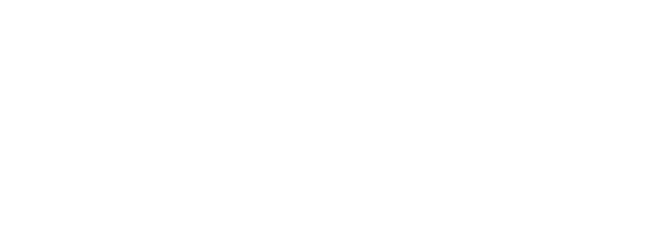
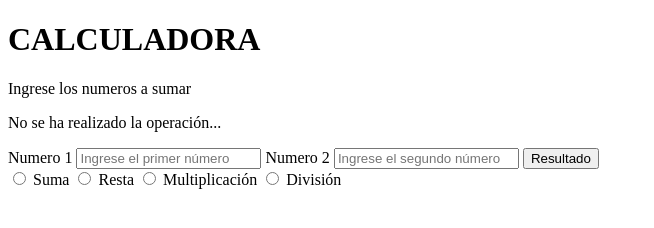
Before and after one commit to andft/calculadora, a plain HTML site: page index.html in a window 1280 px wide. Shown: the whole page, without its empty margins (0-654 px from the left). Drawn offline with Linux system fonts and the light colour scheme.

Commit message:
Se mejoro la semantica del html

```diff
--- a/index.html
+++ b/index.html
@@ -1,5 +1,5 @@
 <!DOCTYPE html>
-<html lang="en">
+<html lang="es">
 <head>
     <meta charset="UTF-8">
     <meta name="viewport" content="width=device-width, initial-scale=1.0">
@@ -7,6 +7,44 @@
     <title>Calculadora</title>
 </head>
 <body>
+    <main>
+        <header>
+            <h1>CALCULADORA</h1>
+            <p>Ingrese los numeros a sumar</p>
+        </header>
+        <section>
+            <p>No se ha realizado la operación...</p>
+            <div>
+                <label for="input1">
+                    Numero 1
+                    <input type="number" placeholder="Ingrese el primer número" id="input1" min="0">
+                </label>
+                <label for="input2">
+                    Numero 2
+                    <input type="number" placeholder="Ingrese el segundo número" id="input2" min="0">
+                </label>
+                <button type="submit">Resultado</button>
+            </div>
+            <div>
+                <label for="inputSuma">
+                    <input type="radio" id="inputSuma">
+                    Suma
+                </label>
+                <label for="inputResta">
+                    <input type="radio" id="inputResta">
+                    Resta
+                </label>
+                <label for="inputMultiplicacion">
+                    <input type="radio" id="inputMultiplicacion">
+                    Multiplicación
+                </label>
+                <label for="inputDivision">
+                    <input type="radio" id="inputDivision">
+                    División
+                </label>
+            </div>
+        </section>
+    </main>
     <script src="./src/script/operadores.js"></script>
 </body>
 </html>
--- a/src/script/operadores.js
+++ b/src/script/operadores.js
@@ -0,0 +1,14 @@
+class operadores{
+    suma(){
+        return
+    }
+    resta(){
+        return
+    }
+    multiplicacion(){
+        return
+    }
+    division(){
+        return
+    }
+}
```
